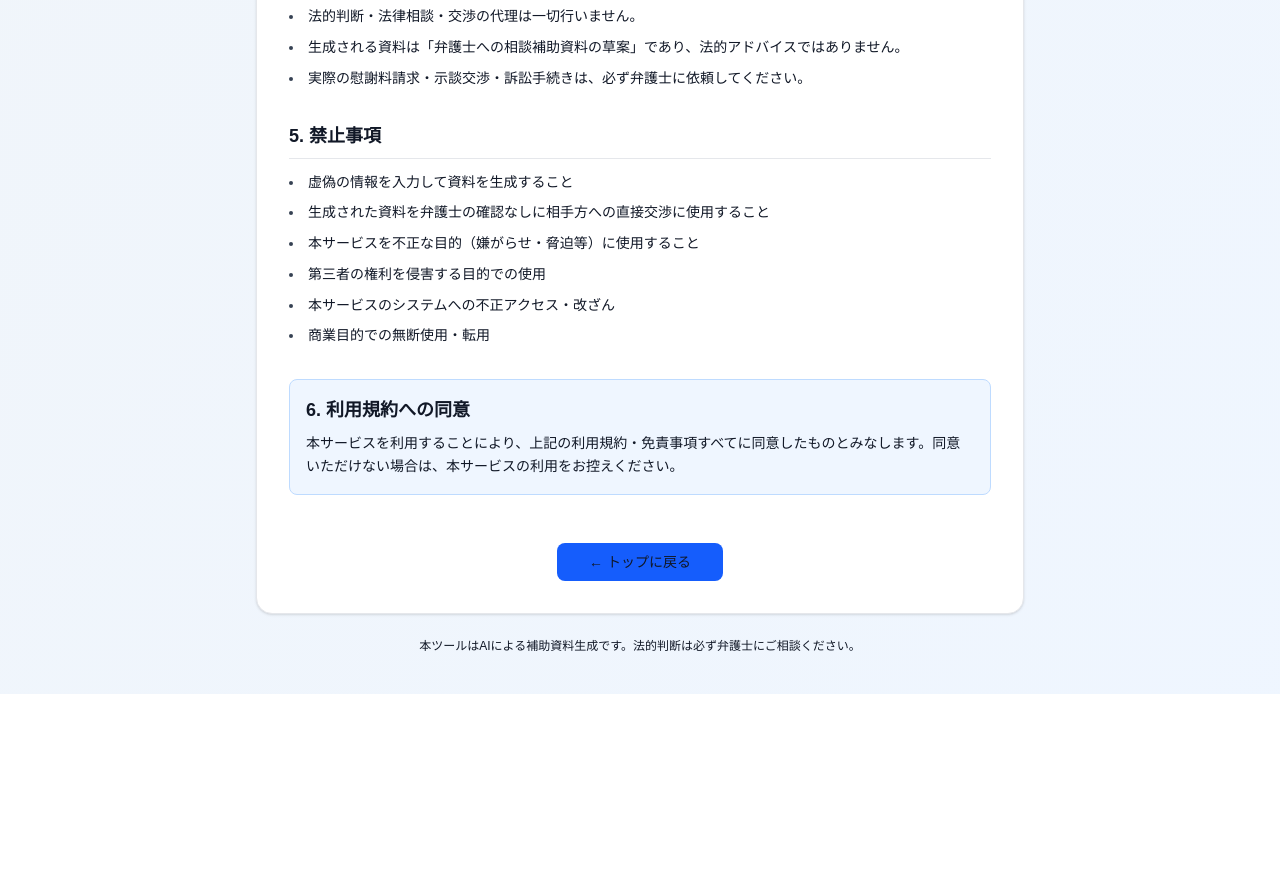
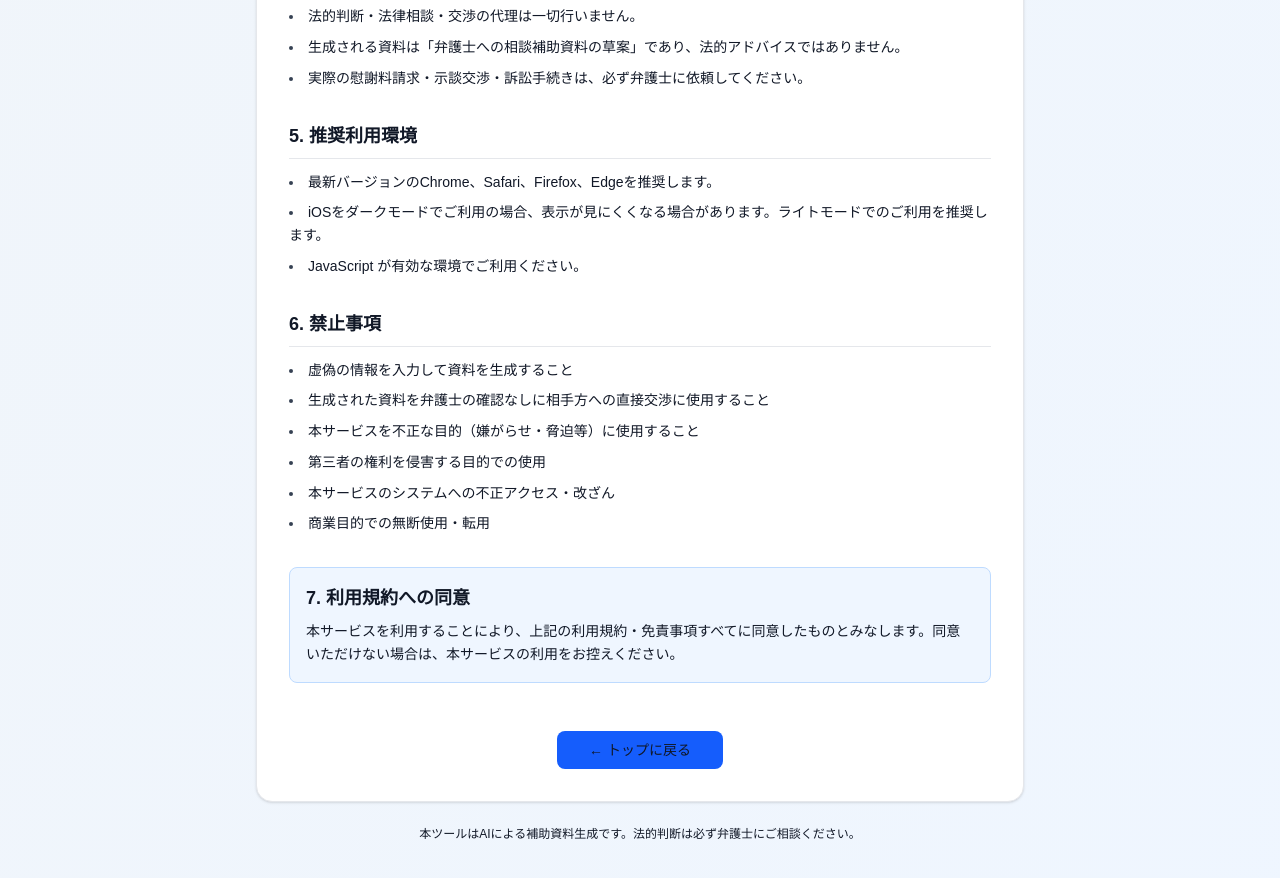
Before and after one commit to r82r8k7d6r-spec/lexevidence, a Next.js app: page /terms in a window 1280 px wide. Shown: the part 960-1838 px from the top of the page. Before the commit the page ends 1654 px from the top, so only its background shows below. Built offline with nearby package versions, Linux system fonts and the light colour scheme.

Commit message:
add: iOS dark mode warning

```diff
--- a/app/page.tsx
+++ b/app/page.tsx
@@ -70,6 +70,12 @@ export default function Home() {
   return (
     <main className="min-h-screen bg-gradient-to-br from-slate-100 to-blue-50 py-10 px-4">
       <div className="max-w-3xl mx-auto">
+        {/* iOSダークモード注意書き */}
+        <div className="bg-yellow-50 border border-yellow-200 rounded-lg px-4 py-3 mb-6 text-xs text-yellow-800">
+          ※ iPhoneをダークモードでご利用の場合、文字が見えにくくなる場合があります。<br />
+          設定 → 画面表示と明るさ → ライト に変更してご利用ください。
+        </div>
+
         {/* ヘッダー */}
         <div className="text-center mb-8">
           <h1 className="text-3xl font-bold text-gray-900">弁護士提出用 証拠資料作成システム</h1>
--- a/app/terms/page.tsx
+++ b/app/terms/page.tsx
@@ -59,9 +59,19 @@ export default function TermsPage() {
             </ul>
           </section>
 
+          {/* 利用環境 */}
+          <section>
+            <h2 className="text-lg font-bold text-gray-900 border-b border-gray-200 pb-2 mb-3">5. 推奨利用環境</h2>
+            <ul className="space-y-2 list-disc list-inside">
+              <li>最新バージョンのChrome、Safari、Firefox、Edgeを推奨します。</li>
+              <li>iOSをダークモードでご利用の場合、表示が見にくくなる場合があります。ライトモードでのご利用を推奨します。</li>
+              <li>JavaScript が有効な環境でご利用ください。</li>
+            </ul>
+          </section>
+
           {/* 禁止事項 */}
           <section>
-            <h2 className="text-lg font-bold text-gray-900 border-b border-gray-200 pb-2 mb-3">5. 禁止事項</h2>
+            <h2 className="text-lg font-bold text-gray-900 border-b border-gray-200 pb-2 mb-3">6. 禁止事項</h2>
             <ul className="space-y-2 list-disc list-inside">
               <li>虚偽の情報を入力して資料を生成すること</li>
               <li>生成された資料を弁護士の確認なしに相手方への直接交渉に使用すること</li>
@@ -74,7 +84,7 @@ export default function TermsPage() {
 
           {/* 同意 */}
           <section className="bg-blue-50 border border-blue-200 rounded-lg p-4">
-            <h2 className="text-lg font-bold text-blue-900 mb-2">6. 利用規約への同意</h2>
+            <h2 className="text-lg font-bold text-blue-900 mb-2">7. 利用規約への同意</h2>
             <p className="text-blue-800">
               本サービスを利用することにより、上記の利用規約・免責事項すべてに同意したものとみなします。同意いただけない場合は、本サービスの利用をお控えください。
             </p>
```
